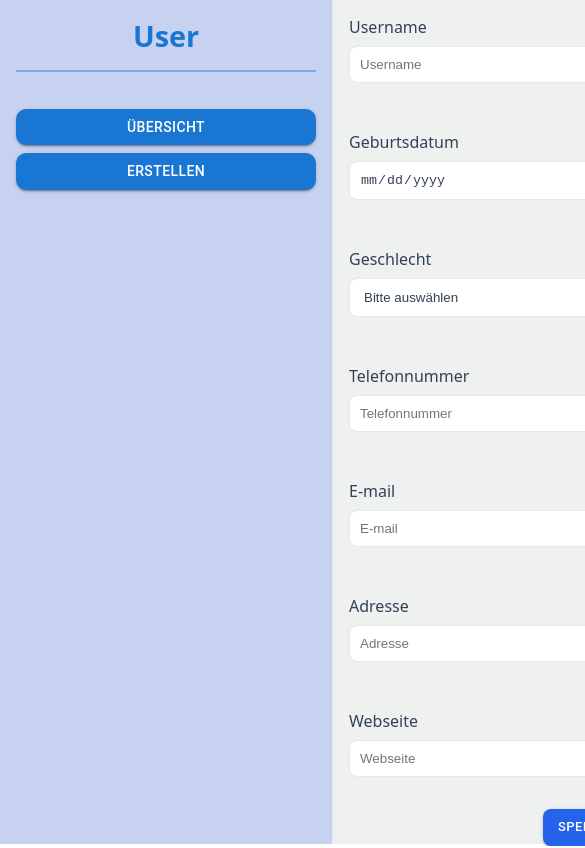
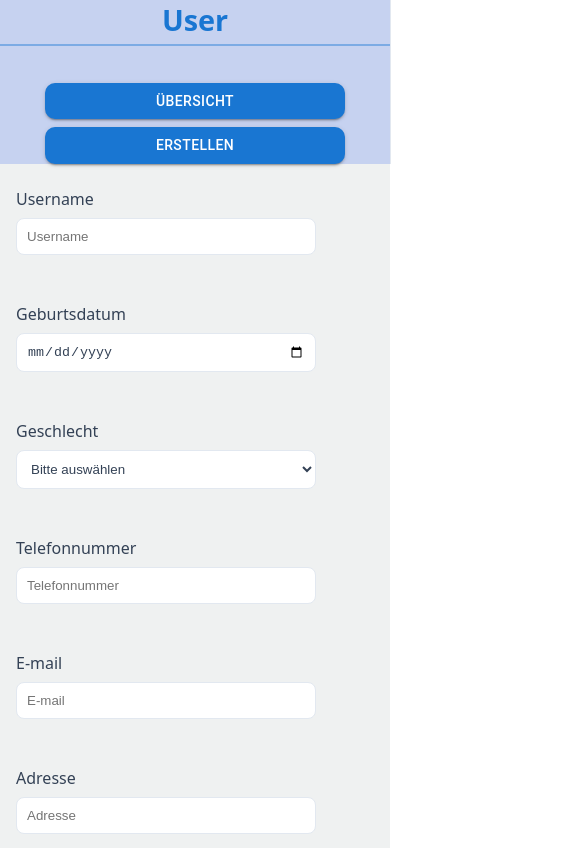
Before and after one commit to leavethetrain/nutzerverwaltung, a React (Vite) app: page /nutzerverwaltung/create in a window 390 px wide. Shown: the top 848 px of the page, 585 px wide, since content can reach past the window. Built offline with nearby package versions, Linux system fonts and the light colour scheme; a web font is replaced by a local one.

Commit message:
mediaQuery

```diff
--- a/src/components/UserCard/UserCard.css
+++ b/src/components/UserCard/UserCard.css
@@ -62,3 +62,25 @@ button {
   background-color: transparent;
   border: none;
 }
+
+@media screen and (max-width: 600px) {
+  .user-card {
+    display: flex;
+    flex-direction: column;
+    min-width: unset;
+    width: 100%;
+  }
+
+  .content {
+    display: flex;
+    flex-direction: column;
+    align-items: center;
+    justify-content: space-between;
+  }
+
+  .infos {
+    display: flex;
+    flex-direction: column;
+    align-items: center;
+  }
+}
--- a/src/index.css
+++ b/src/index.css
@@ -1,6 +1,6 @@
 #root {
   width: 100%;
-  max-width: 100%;
+  min-height: 100vh;
   margin: 0 auto;
   text-align: center;
   display: flex;
@@ -9,6 +9,8 @@
 }
 
 body {
+  width: 100%;
+  min-height: 100vh;
   margin: 0;
   font-family:
     system-ui,
@@ -23,3 +25,9 @@ body {
     "Helvetica Neue",
     sans-serif;
 }
+
+html {
+  width: 100%;
+  min-height: 100vh;
+  margin: 0;
+}
--- a/src/routes/overview/overview.css
+++ b/src/routes/overview/overview.css
@@ -2,6 +2,8 @@
   padding: 1.5rem;
   display: flex;
   flex-wrap: wrap;
-
   gap: 20px;
 }
+
+@media screen and (max-width: 600px) {
+}
--- a/src/routes/root/root.css
+++ b/src/routes/root/root.css
@@ -18,6 +18,7 @@
 
 .main-content {
   width: 100%;
+  margin-top: 3rem;
   background-color: var(--background);
 }
 
@@ -36,3 +37,30 @@
   padding-bottom: 15px;
   margin-top: 0;
 }
+
+@media screen and (max-width: 600px) {
+  .sidebar-container {
+    display: flex;
+    flex-direction: column;
+    align-items: center;
+    width: 100%;
+    height: fit-content;
+    padding: 0;
+    margin: 0;
+  }
+
+  .title {
+    padding-bottom: 5px;
+  }
+
+  .main-content {
+    margin-top: 0.5rem;
+  }
+
+  .root-body {
+    display: flex;
+    flex-direction: column;
+    width: 100%;
+    height: 100vh;
+  }
+}
```
